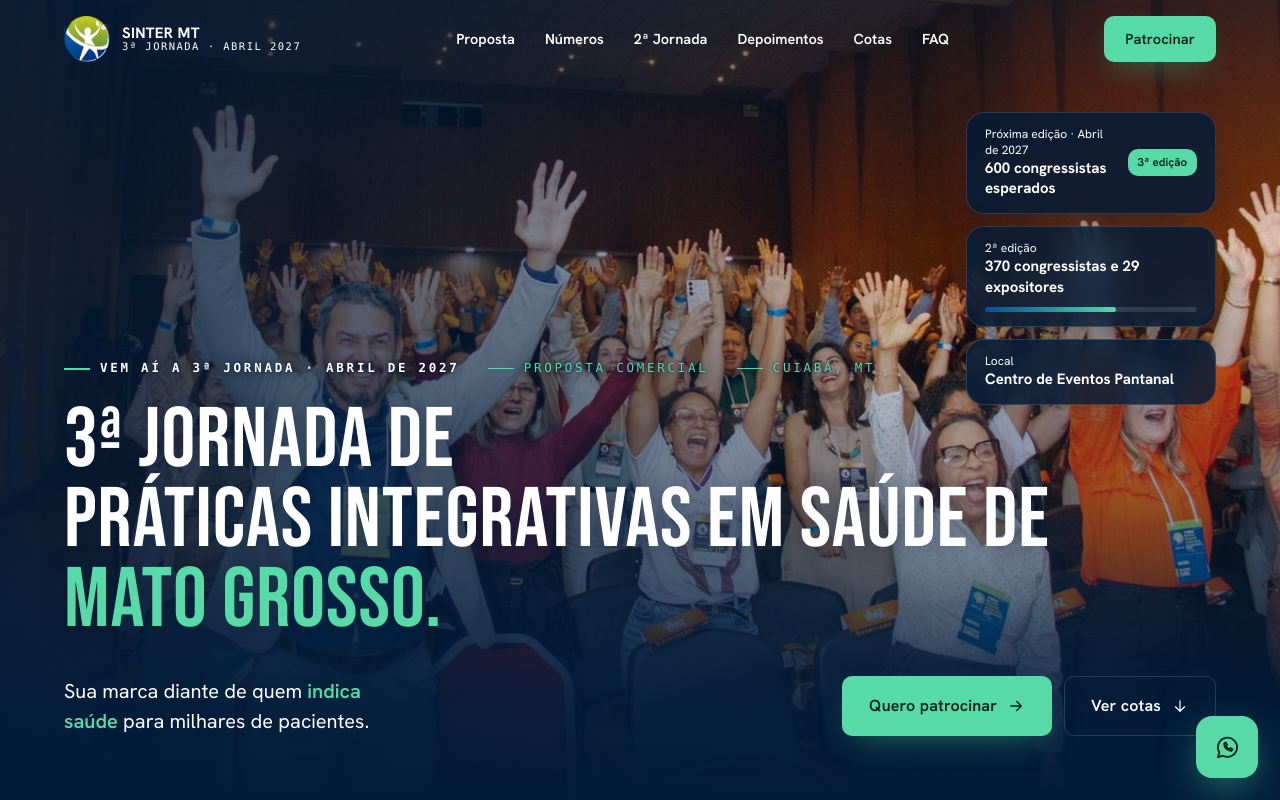
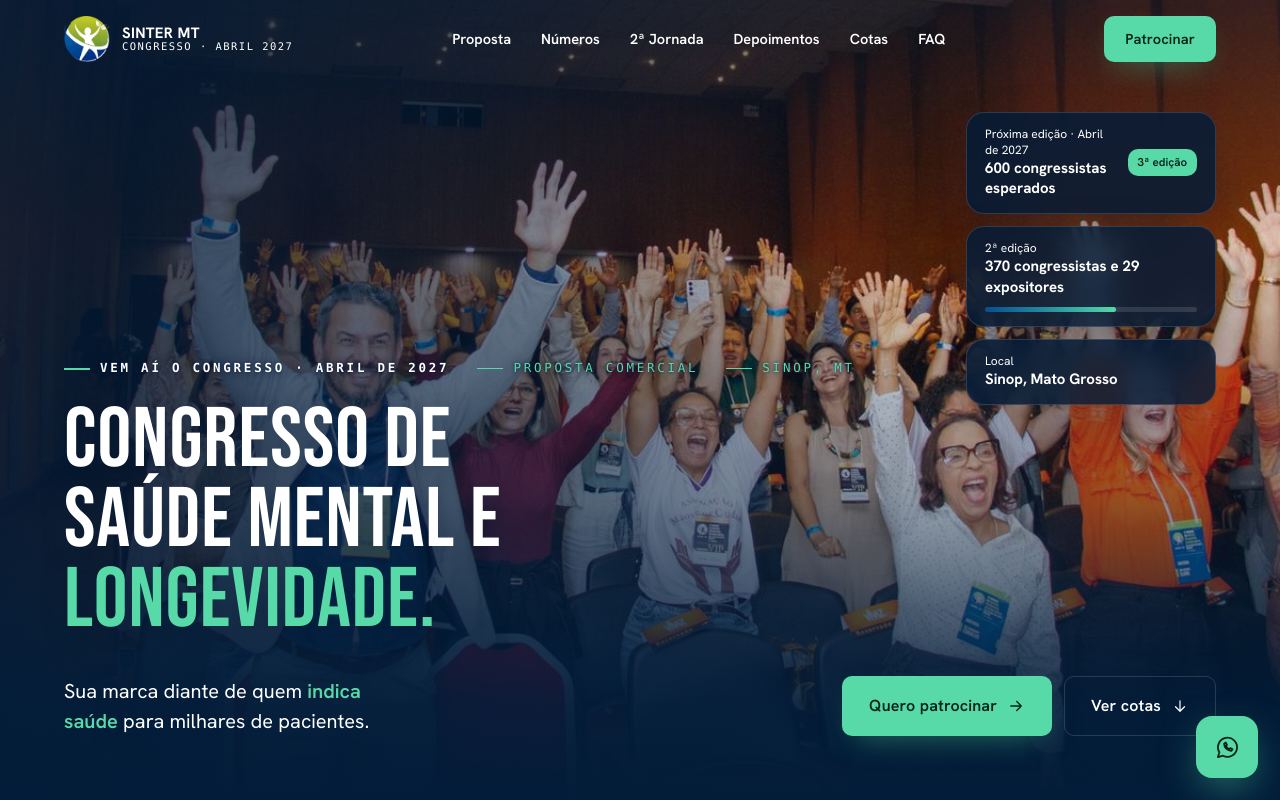
Before and after one commit to novvasaudeintegrativa-cmyk/sintermt2026, a plain HTML site: page propostasinter_evento2027/index.html in a window 1280 px wide. Shown: the top 800 px of the page. Drawn offline with Linux system fonts and the light colour scheme; animation ran at ten frames a second; a web font is replaced by a local one.

Commit message:
Proposta: Congresso de Saude Mental e Longevidade, em Sinop/MT (abril de 2027)
Co-Authored-By: Claude Sonnet 5.5 <noreply@anthropic.com>

```diff
--- a/propostasinter_evento2027/index.html
+++ b/propostasinter_evento2027/index.html
@@ -3,9 +3,9 @@
 <head>
 <meta charset="UTF-8">
 <meta name="viewport" content="width=device-width, initial-scale=1, viewport-fit=cover">
-<title>Seja patrocinador | 3ª Jornada de Práticas Integrativas em Saúde de MT | SINTER-MT</title>
-<meta name="description" content="Proposta comercial da 3ª Jornada de Práticas Integrativas em Saúde de Mato Grosso. Coloque sua marca diante dos profissionais que indicam saúde para milhares de pacientes.">
-<meta property="og:title" content="Seja patrocinador da 3ª Jornada de Práticas Integrativas em Saúde de MT">
+<title>Seja patrocinador | Congresso de Saúde Mental e Longevidade | SINTER-MT</title>
+<meta name="description" content="Proposta comercial da Congresso de Saúde Mental e Longevidade. Coloque sua marca diante dos profissionais que indicam saúde para milhares de pacientes.">
+<meta property="og:title" content="Seja patrocinador da Congresso de Saúde Mental e Longevidade">
 <meta property="og:description" content="Sua marca diante de quem indica saúde para milhares de pacientes. Conheça as cotas.">
 <meta name="theme-color" content="#043672">
 <link rel="icon" type="image/png" href="img/embed_1.png">
@@ -1091,7 +1091,7 @@ body{background:var(--paper);color:#fff;font-size:18px;line-height:1.65;padding:
     <img src="img/pub_3815.jpg" alt="Congressistas de braços para cima no auditório lotado da 2ª Jornada, em Cuiabá" fetchpriority="high">
   </div>
   <header class="nav site-header">
-    <a class="brand" href="#inicio" aria-label="SINTER-MT, início"><img class="brand__mark" src="img/embed_2.png" alt="" width="46" height="46"><span class="brand__txt"><b>SINTER&nbsp;MT</b><span>3ª Jornada · Abril 2027</span></span></a>
+    <a class="brand" href="#inicio" aria-label="SINTER-MT, início"><img class="brand__mark" src="img/embed_2.png" alt="" width="46" height="46"><span class="brand__txt"><b>SINTER&nbsp;MT</b><span>Congresso · Abril 2027</span></span></a>
     <nav class="nav-links" aria-label="Seções">
       <a href="#inclui">Proposta</a>
       <a href="#numeros">Números</a>
@@ -1106,26 +1106,26 @@ body{background:var(--paper);color:#fff;font-size:18px;line-height:1.65;padding:
   <div class="hero-widgets" aria-hidden="true">
     <div class="widget"><div><small>Próxima edição · Abril de 2027</small><b>600 congressistas esperados</b></div><span class="mini-pill">3ª edição</span></div>
     <div class="widget" style="display:block"><small>2ª edição</small><b>370 congressistas e 29 expositores</b><div class="bar"><i style="width:62%"></i></div></div>
-    <div class="widget"><div><small>Local</small><b>Centro de Eventos Pantanal</b></div></div>
+    <div class="widget"><div><small>Local</small><b>Sinop, Mato Grosso</b></div></div>
   </div>
 
   <div class="hero-body">
     <div class="hero-tags">
-      <span class="kicker">Vem aí a 3ª Jornada · Abril de 2027</span>
+      <span class="kicker">Vem aí o Congresso · Abril de 2027</span>
       <span class="tag"><span class="dot"></span>Proposta comercial</span>
 
 
-      <span class="tag">Cuiabá, MT</span>
+      <span class="tag">Sinop, MT</span>
     </div>
     <h1 class="h1">
-      <span class="ln">3ª Jornada de</span>
-      <span class="ln m" style="color:#fff">Práticas Integrativas em Saúde de</span>
-      <span class="ln neon">Mato Grosso.</span>
+      <span class="ln">Congresso de</span>
+      <span class="ln m" style="color:#fff">Saúde Mental e</span>
+      <span class="ln neon">Longevidade.</span>
     </h1>
     <div class="hero-foot">
       <p>Sua marca diante de quem <strong>indica saúde</strong> para milhares de pacientes.</p>
       <div class="ctas">
-        <a class="btn btn-neon" data-wa="Olá! Quero ser patrocinador da 3ª Jornada de Práticas Integrativas em Saúde de MT." href="#">Quero patrocinar<span class="arr"><svg class="ic"><use href="#i-arr"/></svg></span></a>
+        <a class="btn btn-neon" data-wa="Olá! Quero ser patrocinador da Congresso de Saúde Mental e Longevidade." href="#">Quero patrocinar<span class="arr"><svg class="ic"><use href="#i-arr"/></svg></span></a>
         <a class="btn btn-line" href="#cotas">Ver cotas<svg class="ic"><use href="#i-down"/></svg></a>
       </div>
     </div>
@@ -1176,7 +1176,7 @@ body{background:var(--paper);color:#fff;font-size:18px;line-height:1.65;padding:
     <div class="ed-head">
       <div>
         <span class="tag">O que está incluso</span>
-        <h2 class="h2" style="margin-top:22px">Tudo que <span class="hl">sua marca ganha</span> na 3ª Jornada.</h2>
+        <h2 class="h2" style="margin-top:22px">Tudo que <span class="hl">sua marca ganha</span> no Congresso.</h2>
       </div>
       <p class="p">Um resumo rápido do que entra nas cotas de patrocínio. O que muda de uma cota para outra está detalhado mais abaixo.</p>
     </div>
@@ -1188,7 +1188,7 @@ body{background:var(--paper);color:#fff;font-size:18px;line-height:1.65;padding:
       <div class="ed"><div class="top"><span class="ed-img"><img src="img/incluso/sintercast.jpg" alt="Ilustração de um microfone de podcast" loading="lazy"><span class="icb ed-ico"><svg class="ic"><use href="#i-mic"/></svg></span></span></div><div><h3>Espaço no Sintercast</h3><p>Seus especialistas no podcast oficial do evento.</p></div></div>
       <div class="ed"><div class="top"><span class="ed-img"><img src="img/incluso/divulgacao.jpg" alt="Ilustração de compartilhamento nas redes sociais" loading="lazy"><span class="icb ed-ico"><svg class="ic"><use href="#i-share"/></svg></span></span></div><div><h3>Divulgação completa</h3><p>Antes, durante e depois, nas redes do SINTER-MT.</p></div></div>
       <div class="ed"><div class="top"><span class="ed-img"><img src="img/incluso/jantar.jpg" alt="Ilustração de uma mesa de jantar" loading="lazy"><span class="icb ed-ico"><svg class="ic"><use href="#i-dinner"/></svg></span></span></div><div><h3>Relacionamento</h3><p>Jantar com os mentores e experiências exclusivas.</p></div></div>
-      <div class="ed"><div class="top"><span class="ed-img"><img src="img/incluso/evento.jpg" alt="Ilustração de um calendário de três dias" loading="lazy"><span class="icb ed-ico"><svg class="ic"><use href="#i-cal"/></svg></span></span></div><div><h3>3 dias de evento</h3><p>No Centro de Eventos Pantanal, em Cuiabá.</p></div></div>
+      <div class="ed"><div class="top"><span class="ed-img"><img src="img/incluso/evento.jpg" alt="Ilustração de um calendário de três dias" loading="lazy"><span class="icb ed-ico"><svg class="ic"><use href="#i-cal"/></svg></span></span></div><div><h3>3 dias de evento</h3><p>Em Sinop, Mato Grosso.</p></div></div>
     </div>
   </div>
 </section>
@@ -1495,8 +1495,8 @@ body{background:var(--paper);color:#fff;font-size:18px;line-height:1.65;padding:
       <figure class="shot spc"><img src="img/spk_rafael.jpg" alt="Dr. Rafael Navarrete na 2ª Jornada" loading="lazy" style="object-position:center 25%"><figcaption><b>Dr. Rafael Navarrete</b><span>Naturopata e homeopata</span></figcaption></figure>
       <figure class="shot spc"><img src="img/spk_ana.jpg" alt="Dra. Ana Paula Ferro na 2ª Jornada" loading="lazy" style="object-position:center 25%"><figcaption><b>Dra. Ana Paula Ferro</b><span>Terapeuta sistêmica</span></figcaption></figure>
       <figure class="shot spc"><img src="img/spk_isolda.jpg" alt="Isolda Risso na 2ª Jornada" loading="lazy" style="object-position:center 25%"><figcaption><b>Isolda Risso</b><span>Arte, emoções e autoconhecimento</span></figcaption></figure>
-      <!-- EDITAR: quando os nomes da 3ª Jornada forem confirmados, troque o texto abaixo -->
-      <div class="spc-new"><span class="tag" style="border-color:rgba(2,28,57,.25);color:var(--ink)">3ª Jornada</span><div><b>Novos palestrantes</b><span>Nomes em breve.</span></div></div>
+      <!-- EDITAR: quando os nomes do Congresso forem confirmados, troque o texto abaixo -->
+      <div class="spc-new"><span class="tag" style="border-color:rgba(2,28,57,.25);color:var(--ink)">Congresso</span><div><b>Novos palestrantes</b><span>Nomes em breve.</span></div></div>
     </div>
   </div>
 </section>
@@ -1604,7 +1604,7 @@ body{background:var(--paper);color:#fff;font-size:18px;line-height:1.65;padding:
         <div class="custom">
           <b>Quer um formato sob medida?</b>
           <p>Montamos o pacote junto com você, de acordo com os objetivos da sua marca.</p>
-          <a class="btn btn-ink" data-wa="Olá! Quero montar um pacote de patrocínio sob medida para a 3ª Jornada." href="#" style="align-self:flex-start">Montar pacote<span class="arr"><svg class="ic"><use href="#i-arr"/></svg></span></a>
+          <a class="btn btn-ink" data-wa="Olá! Quero montar um pacote de patrocínio sob medida para o Congresso." href="#" style="align-self:flex-start">Montar pacote<span class="arr"><svg class="ic"><use href="#i-arr"/></svg></span></a>
         </div>
       </div>
     </div>
@@ -1620,10 +1620,10 @@ body{background:var(--paper);color:#fff;font-size:18px;line-height:1.65;padding:
       <div class="place-info">
         <span class="tag" style="align-self:flex-start">Local do evento</span>
         <div>
-          <h3 class="h3">Centro de Eventos <span class="neon">Pantanal</span></h3>
-          <p class="p" style="margin-top:12px;font-size:15px">Um dos principais centros de eventos de Mato Grosso, com estrutura para um público maior, uma feira de expositores ampliada e programação simultânea.</p>
+          <h3 class="h3">Sinop, <span class="neon">Mato Grosso</span></h3>
+          <p class="p" style="margin-top:12px;font-size:15px">Uma das cidades que mais crescem no norte de Mato Grosso, sede do Congresso de Saúde Mental e Longevidade, com feira de expositores e programação ampliada. O local exato será divulgado em breve.</p>
         </div>
-        <address><svg class="ic"><use href="#i-pin"/></svg>Av. Bernardo Antônio de Oliveira Neto, s/n, Jardim Santa Marta, Cuiabá/MT</address>
+        <address><svg class="ic"><use href="#i-pin"/></svg>Sinop/MT · endereço do local em breve</address>
       </div>
       <ol class="steps">
         <li><span class="n">1</span><div><strong>Fale com a nossa equipe</strong><span>Pelo WhatsApp, com a cota que mais combina com você.</span></div></li>
@@ -1665,7 +1665,7 @@ body{background:var(--paper);color:#fff;font-size:18px;line-height:1.65;padding:
       <details><summary>Quais são as formas de pagamento?<span class="round"><svg class="ic"><use href="#i-plus"/></svg></span></summary><p>Pix à vista com 15% de desconto na cota Diamond e 10% nas demais, ou cartão de crédito em até 4x.</p></details>
       <details><summary>Posso indicar palestrantes da minha marca?<span class="round"><svg class="ic"><use href="#i-plus"/></svg></span></summary><p>Na cota Diamond, você indica até 3 palestrantes, que passam pela aprovação do comitê científico. A hospedagem fica por conta do evento e as passagens aéreas por conta do patrocinador. Na Master, a marca tem uma palestra de 50 minutos.</p></details>
       <details><summary>A minha marca aparece no Sintercast?<span class="round"><svg class="ic"><use href="#i-plus"/></svg></span></summary><p>Na 3ª edição, o podcast terá espaço para marcas parceiras e seus especialistas. Fale com a equipe para entender como isso entra no seu pacote.</p></details>
-      <details><summary>Quando e onde será a 3ª Jornada?<span class="round"><svg class="ic"><use href="#i-plus"/></svg></span></summary><p>Em abril de 2027, no Centro de Eventos Pantanal, em Cuiabá/MT, com três dias de programação.</p></details>
+      <details><summary>Quando e onde será o Congresso?<span class="round"><svg class="ic"><use href="#i-plus"/></svg></span></summary><p>Em abril de 2027, em Sinop/MT, com três dias de programação. O local exato será divulgado em breve.</p></details>
       <details><summary>Quantas cotas Diamond existem?<span class="round"><svg class="ic"><use href="#i-plus"/></svg></span></summary><p>As vagas da cota Diamond são limitadas. Consulte a disponibilidade com a nossa equipe.</p></details>
     </div>
   </div>
@@ -1676,9 +1676,9 @@ body{background:var(--paper);color:#fff;font-size:18px;line-height:1.65;padding:
   <div class="inner">
     <img src="img/embed_11.png" alt="" width="46" height="46" style="width:46px;height:46px;margin:0 auto 20px;object-fit:contain">
     <h2 class="h2">Que tal estar na <span class="m">próxima foto</span> <span class="neon">conosco?</span></h2>
-    <p class="p">Exponha a sua marca na 3ª Jornada de Práticas Integrativas em Saúde de Mato Grosso.</p>
+    <p class="p">Exponha a sua marca na Congresso de Saúde Mental e Longevidade.</p>
     <div class="ctas">
-      <a class="btn btn-neon" data-wa="Olá! Quero ser patrocinador da 3ª Jornada de Práticas Integrativas em Saúde de MT." href="#">Falar com a equipe<span class="arr"><svg class="ic"><use href="#i-arr"/></svg></span></a>
+      <a class="btn btn-neon" data-wa="Olá! Quero ser patrocinador da Congresso de Saúde Mental e Longevidade." href="#">Falar com a equipe<span class="arr"><svg class="ic"><use href="#i-arr"/></svg></span></a>
     </div>
     <div class="huge">
       <a href="https://wa.me/5565993356566" target="_blank" rel="noopener">(65) 99335-6566</a>
@@ -1702,7 +1702,7 @@ body{background:var(--paper);color:#fff;font-size:18px;line-height:1.65;padding:
   </div>
 </section>
 
-<a class="fab" data-wa="Olá! Vi a proposta da 3ª Jornada e quero saber mais sobre o patrocínio." href="#" aria-label="Falar com o SINTER-MT no WhatsApp"><svg class="ic"><use href="#i-wa"/></svg></a>
+<a class="fab" data-wa="Olá! Vi a proposta do Congresso e quero saber mais sobre o patrocínio." href="#" aria-label="Falar com o SINTER-MT no WhatsApp"><svg class="ic"><use href="#i-wa"/></svg></a>
 
 <script>
 /* ===================== CONFIGURAÇÃO =====================
@@ -1724,7 +1724,7 @@ const CONFIG = {
 
 const COTAS = [
   { id:"diamond", nome:"Diamond", resumo:"Protagonismo absoluto", preco:"R$ 56.000", selo:"Vagas limitadas",
-    desc:"O conjunto de benefícios mais completo e exclusivo da 3ª Jornada: máxima visibilidade, conforto e experiências diferenciadas.",
+    desc:"O conjunto de benefícios mais completo e exclusivo do Congresso: máxima visibilidade, conforto e experiências diferenciadas.",
     itens:["Stand 8x6 m na área premium vermelha, em localização privilegiada","2 palestras de 50 min no palco principal","Indicação de até 3 palestrantes, com aprovação do comitê científico","5 ingressos para a equipe atuar no stand nos três dias","20 ingressos Standard para distribuir ao seu público","Vídeo institucional de até 45 s no telão nos intervalos principais","Logo em destaque no backdrop e na bolsa-brinde","Logomarca em todos os materiais oficiais","3 noites em suíte casal no hotel próximo ao evento","Jantar exclusivo com os mentores da Jornada","Passeio privativo na Chapada dos Guimarães"] },
   { id:"master", nome:"Master", resumo:"Alta exposição e palco", preco:"R$ 29.000",
     desc:"Para marcas que querem alta exposição, palco e relacionamento próximo com quem lidera o setor.",
@@ -1758,7 +1758,7 @@ const detail = document.getElementById("planDetail");
 function showPlan(id){
   const c = COTAS.find(x => x.id === id);
   list.querySelectorAll(".plan").forEach(b => b.setAttribute("aria-selected", b.dataset.id === id ? "true" : "false"));
-  const msg = c.embreve ? "Olá! Quero saber os detalhes da cota " + c.nome + " da 3ª Jornada." : "Olá! Tenho interesse na cota " + c.nome + " da 3ª Jornada.";
+  const msg = c.embreve ? "Olá! Quero saber os detalhes da cota " + c.nome + " do Congresso." : "Olá! Tenho interesse na cota " + c.nome + " do Congresso.";
   detail.innerHTML =
     '<div class="dt"><div><div class="dn">' + c.nome + '</div><p class="dd">' + c.desc + '</p></div>' +
     (c.selo ? '<span class="tag neon-t">' + c.selo + '</span>' : '') + '</div>' +
```
